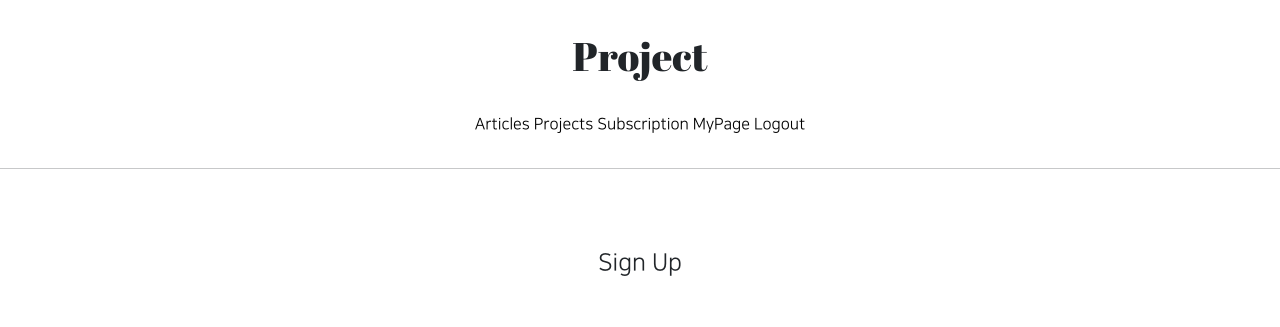
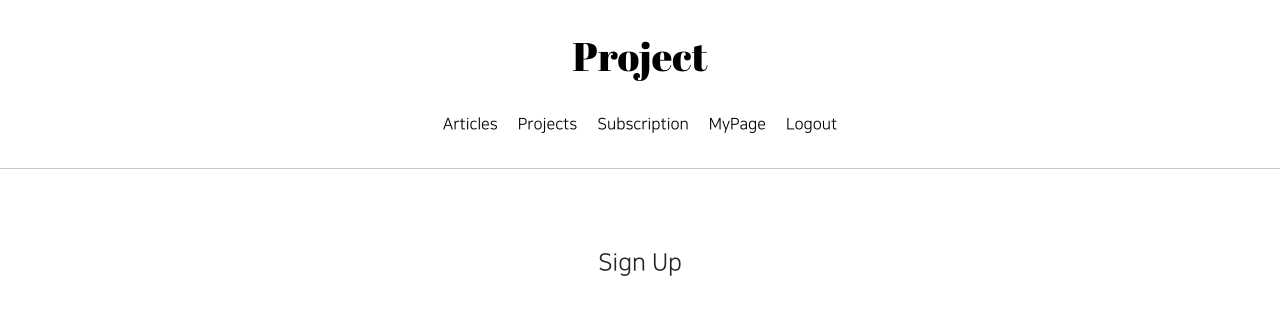
Before and after one commit to 100100001001/gis_django, a Django app: page /accounts/create/ in a window 1280 px wide. Shown: the top 327 px of the page. Run offline with Django 3.2, Linux system fonts and the light colour scheme; the visitor is signed in with stand-in values (Sample User, id 1); parts of the project's set-up code (start-up, migrations or seed data) failed here and were passed over; some libraries are stand-ins or nearby versions.

Commit message:
8/27 commit 2

```diff
--- a/articleapp/models.py
+++ b/articleapp/models.py
@@ -9,7 +9,7 @@ class Article(models.Model):
     writer = models.ForeignKey(User, on_delete=models.SET_NULL,
                                related_name='article', null=True)
     project = models.ForeignKey(Project, on_delete=models.SET_NULL,
-                                related_name='article', null=True)
+                                related_name='article', null=True, blank=True)
 
     title = models.CharField(max_length=200, null=True)
     image = models.ImageField(upload_to='article/', null=True)
--- a/djangoProject2_0630/urls.py
+++ b/djangoProject2_0630/urls.py
@@ -18,7 +18,10 @@ from django.conf.urls.static import static
 from django.contrib import admin
 from django.urls import path, include
 
+from articleapp.views import ArticleListView
+
 urlpatterns = [
+    path('', ArticleListView.as_view(), name='home'),
     path('admin/', admin.site.urls),
     path('accounts/', include('accountapp.urls')),
     path('profiles/', include('profileapp.urls')),
--- a/templates/header.html
+++ b/templates/header.html
@@ -1,50 +1,49 @@
 <div style="text-align: center">
 
     <div class="pragmatic_header_logo">
-        <h1>Project</h1>
+        <a href=""{% url 'home' %}>
+            <h1>Project</h1>
+        </a>
     </div>
-
-
     <div class="pragmatic_header_button">
-        <span>
+        <span class="mx-2">
             <a href="{% url 'articleapp:list' %}">
                 Articles
             </a>
         </span>
-        <span>
+        <span class="mx-2">
             <a href="{% url 'projectapp:list' %}">
                 Projects
             </a>
         </span>
         {% if user.is_authenticated %}
-        <span>
+        <span class="mx-2">
             <a href="{% url 'subscribeapp:list' %}">
                 Subscription
             </a>
         </span>
         {% endif %}
         {% if not user.is_authenticated %}
-        <span>
+        <span class="mx-2">
             <a href="{% url 'accountapp:login' %}">
                 Login
             </a>
-        </span>
-        <span>
+        <span class="mx-2">
             <a href="{% url 'accountapp:create' %}">
                 SignUp
             </a>
         </span>
         {% else %}
-        <sapn>
+        <span class="mx-2">
             <a href="{% url 'accountapp:detail' pk=user.pk %}">
                 MyPage
             </a>
-        </sapn>
-        <sapn>
+        </span>
+        <span class="mx-2">
             <a href="{% url 'accountapp:logout' %}">
                 Logout
             </a>
-        </sapn>
+        </span>
         {% endif %}
 
 
```
Also changed, not shown: articleapp/migrations/0004_alter_article_project.py (added).
